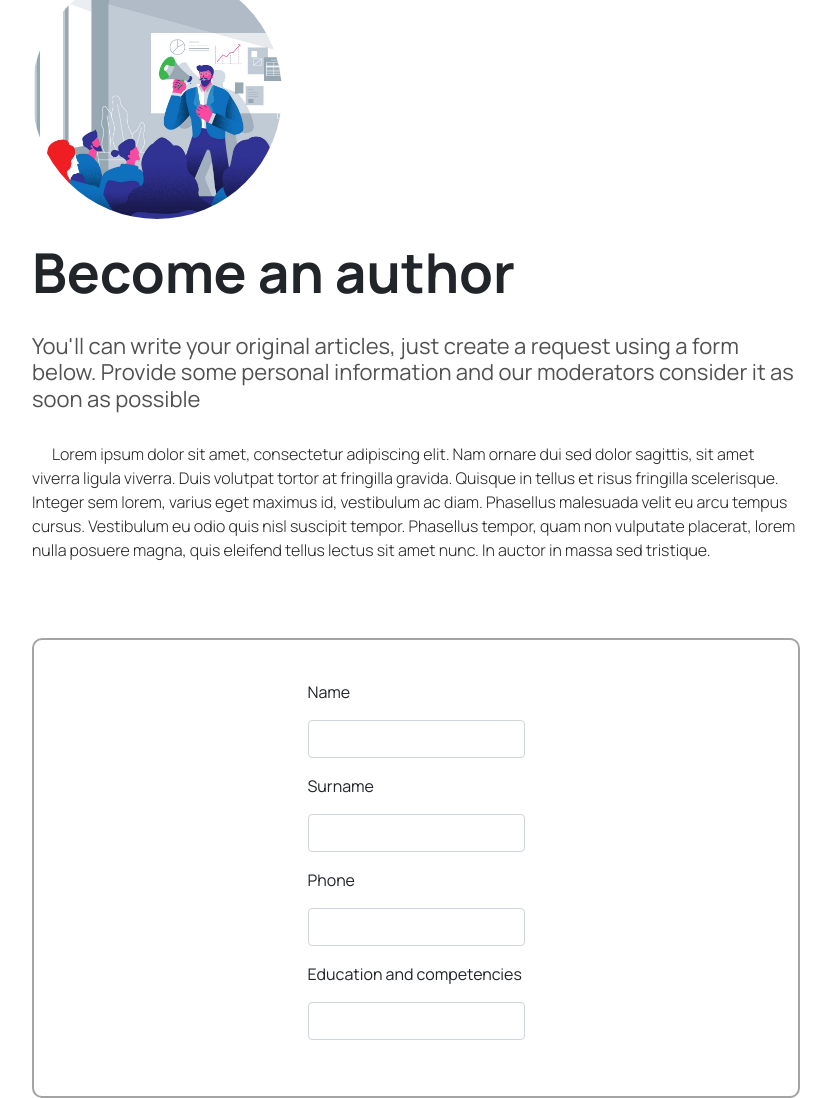
After one commit to ilyavlasoff/newsportal, a Symfony app: template templates/pages/author_request.html.twig in a window 1280 px wide. The commit adds this page. Shown: the part 191-1289 px from the top of the page, without its empty margins (224-1055 px from the left). Run offline with Twig, Linux system fonts and the light colour scheme; the template is opened without the code that fills it, so the values that code supplies are empty; form fields are guessed from the names that the template uses; some libraries are stand-ins or nearby versions.

```diff
--- a/config/routes.yaml
+++ b/config/routes.yaml
@@ -23,4 +23,7 @@ feed_page:
     controller: App\Controller\StartpageController::display
 account_confirm:
     path: /confirm
-    controller: App\Controller\ConfirmationController::display
+    controller: App\Controller\ConfirmationController::create
+author_request:
+    path: /beauthor
+    controller: App\Controller\AuthorRequestController::create
--- a/src/Controller/ConfirmationController.php
+++ b/src/Controller/ConfirmationController.php
@@ -2,8 +2,14 @@
 
 namespace App\Controller;
 use Symfony\Bundle\FrameworkBundle\Controller\AbstractController;
+use Symfony\Component\HttpFoundation\Request;
 
 class ConfirmationController extends AbstractController
 {
+    public function create(Request $request)
+    {
+        return $this->render('registration/success_confirmation.html.twig', [
 
+        ]);
+    }
 }
--- a/src/Controller/RegistrationController.php
+++ b/src/Controller/RegistrationController.php
@@ -39,7 +39,8 @@ class RegistrationController extends AbstractController
             $entityManager->persist($user);
             $entityManager->flush();
 
-            $mailer->sendConfirmation($user);
+
+            $mailer->sendConfirmation($user, random_bytes(64));
 
             return $guardHandler->authenticateUserAndHandleSuccess(
                 $user,
--- a/src/Entity/User.php
+++ b/src/Entity/User.php
@@ -163,8 +163,4 @@ class User implements UserInterface
         return $this;
     }
 
-    public function __toString()
-    {
-        return "Username";
-    }
 }
--- /dev/null
+++ b/templates/pages/author_request.html.twig
@@ -0,0 +1,49 @@
+{% extends('base.html.twig') %}
+
+{% block title %}About NewsPortal{% endblock %}
+{% block stylesheets %}
+    {{ include('common.html.twig') }}
+    <link rel="stylesheet" type="text/css" href="{{ asset('media/styles/header.css') }}">
+    <link rel="stylesheet" type="text/css" href="{{ asset('media/styles/authpages.css') }}">
+{% endblock %}
+{% block body %}
+    {{ include('components/header.html.twig') }}
+    <div class="content-container">
+        <div>
+            <img src="{{ asset('media/images/referral-leader.jpg') }}" class="title-pic">
+            <h1 class="title">Become an author</h1>
+        </div>
+        <h4 class="sub-title">You'll can write your original articles, just create a request using a form below.
+            Provide some personal information and our moderators consider it as soon as possible</h4>
+        <p>
+            Lorem ipsum dolor sit amet, consectetur adipiscing elit. Nam ornare dui sed dolor sagittis, sit amet viverra
+            ligula viverra. Duis volutpat tortor at fringilla gravida. Quisque in tellus et risus fringilla scelerisque.
+            Integer sem lorem, varius eget maximus id, vestibulum ac diam. Phasellus malesuada velit eu arcu tempus cursus.
+            Vestibulum eu odio quis nisl suscipit tempor. Phasellus tempor, quam non vulputate placerat, lorem nulla
+            posuere magna, quis eleifend tellus lectus sit amet nunc. In auctor in massa sed tristique.
+        </p>
+        <div class="flex centered regform-box">
+            <div class="flex-col">
+                <div class="form-group">
+                    <label for="inputName">{{ form_label(registrationForm.email, 'Name') }}</label>
+                    {{ form_widget(registrationForm.email,  {'attr': {'class': 'form-control', 'id': 'inputName'}}) }}
+                </div>
+                <div class="form-group">
+                    <label for="inputSurname">{{ form_label(registrationForm.email, 'Surname') }}</label>
+                    {{ form_widget(registrationForm.email,  {'attr': {'class': 'form-control', 'id': 'inputSurname'}}) }}
+                </div>
+                <div class="form-group">
+                    <label for="inputPhone">{{ form_label(registrationForm.email, 'Phone') }}</label>
+                    {{ form_widget(registrationForm.email,  {'attr': {'class': 'form-control', 'id': 'inputPhone'}}) }}
+                </div>
+                <div class="form-group">
+                    <label for="inputEdu">{{ form_label(registrationForm.email, 'Education and competencies') }}</label>
+                    {{ form_widget(registrationForm.email,  {'attr': {'class': 'form-control', 'id': 'inputEdu'}}) }}
+                </div>
+            </div>
+            <div class="flex-col">
+
+            </div>
+        </div>
+    </div>
+{% endblock %}
```
Also changed, not shown: src/Controller/AuthorRequestController.php (added, +14 -0 lines), src/Controller/UserpageController.php (added, +14 -0 lines), src/Service/Mailer.php (+5 -4 lines), templates/pages/confirm.html.twig (added, +17 -0 lines), templates/registration/register.html.twig (+16 -8 lines), templates/registration/success_confirmation.html.twig (added, +14 -0 lines), media/images/person_with_notebook.jpg (added), media/images/successful_person.png (added), 1 other file.
